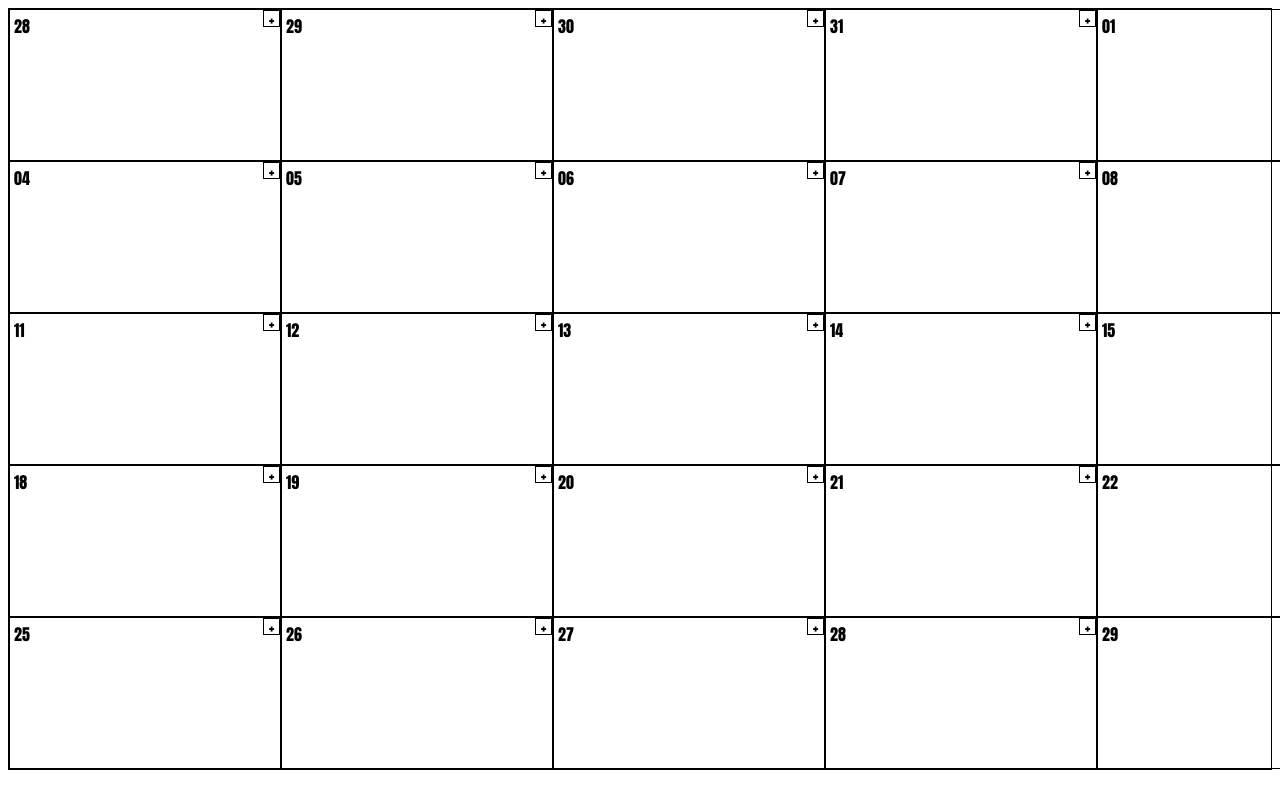
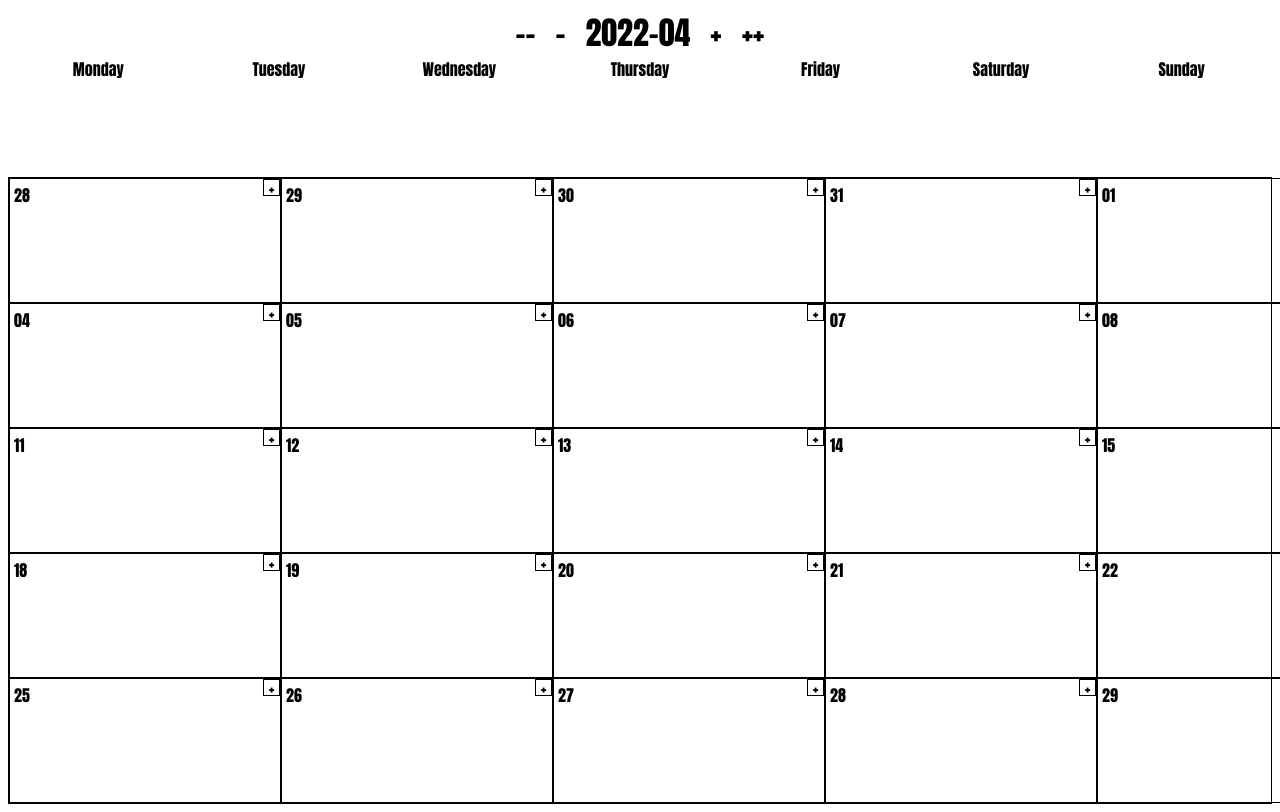
Before and after one commit to yaritaft/my_calendar, a React (Create React App) app: page / in a window 1280 px wide. Shown: the top 812 px of the page. Built offline with nearby package versions, Linux system fonts and the light colour scheme.

Commit message:
Added calendar header controller. Then resized days and added delete feature.

```diff
--- a/src/App.tsx
+++ b/src/App.tsx
@@ -1,7 +1,7 @@
 import React from "react";
 import logo from "./logo.svg";
 import "./App.css";
-import { Calendar } from "./components/Calendar";
+import { Calendar } from "./components/Calendar/Calendar";
 
 function App() {
   return (
--- a/src/components/Calendar.css
+++ b/src/components/Calendar/Calendar.css
@@ -6,6 +6,14 @@
   grid-row-gap: 0px;
   grid-auto-flow: row;
   border: 1px solid;
+}
+
+.dayNames {
+  display: grid;
+  grid-template-columns: repeat(7, 1fr);
+  grid-template-rows: repeat(5, 1fr);
+  grid-column-gap: 0px;
+  grid-row-gap: 0px;
 }
 
 .parent > div {
@@ -42,3 +50,10 @@
   margin: 60px;
   gap: 10px;
 }
+
+.calendar-header {
+  display: flex;
+  gap: 20px;
+  justify-content: center;
+  font-size: 32px;
+}
--- a/src/components/Calendar.tsx
+++ b/src/components/Calendar/Calendar.tsx
@@ -1,11 +1,11 @@
 import { useEffect, useState } from "react";
 import "./Calendar.css";
 import moment from "moment";
-import { Day } from "./Day/Day";
+import { Day } from "../Day/Day";
 import Popup from "react-modal";
 
-import { StoredEvents } from "./Event/Event";
-import { EventCreator } from "./EventCreator/EventCreator";
+import { StoredEvents } from "../Event/Event";
+import { EventCreator } from "../EventCreator/EventCreator";
 
 const getDaysArray = (start: Date, end: Date): Date[] => {
   const arr: Date[] = [];
@@ -78,6 +78,12 @@ const daysMonthAfter = (date: Date): Date[] => {
   return daysAfterMonth;
 };
 
+const generateDates = (date: Date): Date[] => [
+  ...daysMonthBefore(date),
+  ...daysMonth(date),
+  ...daysMonthAfter(date),
+];
+
 const customStyles = {
   content: {
     top: "50%",
@@ -92,13 +98,96 @@ const customStyles = {
     alignItems: "center",
   },
 };
+function capitalizeFirstLetter(string: string) {
+  return string.charAt(0).toUpperCase() + string.slice(1);
+}
+
+interface CalendarHeaderProps {
+  date: Date;
+  setDate: (date: Date) => void;
+  setDays: (dates: Date[]) => void;
+}
+
+const goYearBack = (
+  date: Date,
+  setDate: (date: Date) => void,
+  setDays: (dates: Date[]) => void
+) => {
+  const update = moment(date).subtract(1, "years").toDate();
+  setDate(update);
+  setDays(generateDates(update));
+};
+const goMonthBack = (
+  date: Date,
+  setDate: (date: Date) => void,
+  setDays: (dates: Date[]) => void
+) => {
+  const update = moment(date).subtract(1, "months").toDate();
+  setDate(update);
+  setDays(generateDates(update));
+};
+const goMonthForward = (
+  date: Date,
+  setDate: (date: Date) => void,
+  setDays: (dates: Date[]) => void
+) => {
+  const update = moment(date).add(1, "months").toDate();
+  setDate(update);
+  setDays(generateDates(update));
+};
+const goYearForward = (
+  date: Date,
+  setDate: (date: Date) => void,
+  setDays: (dates: Date[]) => void
+) => {
+  const update = moment(date).add(1, "years").toDate();
+  setDate(update);
+  setDays(generateDates(update));
+};
+
+const CalendarHeader = ({ date, setDate, setDays }: CalendarHeaderProps) => {
+  return (
+    <div className="calendar-header">
+      <div
+        onClick={() => {
+          goYearBack(date, setDate, setDays);
+        }}
+      >
+        {" "}
+        --{" "}
+      </div>
+      <div
+        onClick={() => {
+          goMonthBack(date, setDate, setDays);
+        }}
+      >
+        {" "}
+        -{" "}
+      </div>
+      <div>{date.toISOString().substring(0, 7)}</div>
+      <div
+        onClick={() => {
+          goMonthForward(date, setDate, setDays);
+        }}
+      >
+        {" "}
+        +{" "}
+      </div>
+      <div
+        onClick={() => {
+          goYearForward(date, setDate, setDays);
+        }}
+      >
+        {" "}
+        ++{" "}
+      </div>
+    </div>
+  );
+};
+
 export const Calendar = () => {
   const [date, setDate] = useState(new Date());
-  const [days, setDays] = useState([
-    ...daysMonthBefore(date),
-    ...daysMonth(date),
-    ...daysMonthAfter(date),
-  ]);
+  const [days, setDays] = useState(generateDates(date));
   const [storedEvents, setStoredEvents] = useState<StoredEvents>({});
   useEffect(() => {
     setStoredEvents(JSON.parse(localStorage.getItem("storedEvents")!));
@@ -120,6 +209,13 @@ export const Calendar = () => {
   }
 
   return (
+    <div>
+      <CalendarHeader date={date} setDate={setDate} setDays={setDays} />
+      <div className="dayNames">
+        {Object.keys(daysBefore).map((day) => (
+          <div>{capitalizeFirstLetter(day)}</div>
+        ))}
+      </div>
       <div className="calendar">
         <div className="parent">
           {days.map((day) => (
@@ -134,5 +230,6 @@ export const Calendar = () => {
         </div>
         {/* <button onClick={openModal}>ADD</button> */}
       </div>
+    </div>
   );
 };
--- a/src/components/Day/Day.css
+++ b/src/components/Day/Day.css
@@ -1,6 +1,6 @@
 .day {
   width: 270px;
-  height: 150px;
+  height: 123px;
 }
 
 .day header {
--- a/src/components/Day/Day.tsx
+++ b/src/components/Day/Day.tsx
@@ -2,6 +2,7 @@ import "./Day.css";
 import { Event, StoredEvents } from "../Event/Event";
 import { useState } from "react";
 import { eraseEvent } from "../EventCreator/EventCreator";
+import { EventDetails } from "../EventDetails/EventDetails";
 
 interface Properties {
   events?: Event[];
@@ -31,10 +32,14 @@ export const Day = ({
       {events?.map((event) => (
         <div
           key={event.id}
-          onClick={() => eraseEvent(day, event, setStoredEvents)}
+          // onClick={() => eraseEvent(day, event, setStoredEvents)}
           className="event"
         >
-          {event.title}
+          <EventDetails
+            event={event}
+            date={day}
+            setStoredEvents={setStoredEvents}
+          />
         </div>
       ))}
     </div>
--- /dev/null
+++ b/src/components/EventDetails/EventDetails.css
@@ -0,0 +1,27 @@
+.popup-event-details {
+  height: 300px;
+  background: red;
+  width: 300px;
+}
+
+.popup-event-details header {
+  font-size: 36px;
+  display: flex;
+  justify-content: center;
+  margin: 24px;
+}
+
+.popup-event-details div {
+  margin: 50px 50px;
+}
+
+.popup-event-details div div {
+  margin: 20px;
+}
+
+.popup-event-details footer {
+  display: flex;
+  justify-content: center;
+  margin: 60px;
+  gap: 10px;
+}
--- /dev/null
+++ b/src/components/EventDetails/EventDetails.tsx
@@ -0,0 +1,53 @@
+import { useState } from "react";
+import Popup from "react-modal";
+import { Event, StoredEvents } from "../Event/Event";
+import { eraseEvent } from "../EventCreator/EventCreator";
+import "./EventDetails.css";
+
+interface Properties {
+  event: Event;
+  date: Date;
+  setStoredEvents: (storedEvents: StoredEvents) => void;
+}
+
+const customStyles = {
+  content: {
+    top: "50%",
+    left: "50%",
+    right: "auto",
+    bottom: "auto",
+    margin: "auto",
+  },
+  overlay: {
+    display: "flex",
+    justifyContent: "center",
+    alignItems: "center",
+    height: "500px",
+    width: "500px",
+    backgroundColor: "red",
+    margin: "auto",
+  },
+};
+
+export const EventDetails = ({ event, date, setStoredEvents }: Properties) => {
+  const [open, setOpen] = useState(false);
+  return (
+    <>
+      <div onClick={() => setOpen(true)}>{event.title}</div>
+      <Popup isOpen={open} className="popup-event-details" style={customStyles}>
+        <header>{date.toISOString().substring(0, 10)}</header>
+        <div>
+          <div>Description: {event.title}</div>
+          <div>From: {event.from}</div>
+          <div>To: {event.to}</div>
+        </div>
+        <footer>
+          <button onClick={() => setOpen(false)}>Cancel</button>
+          <button onClick={() => eraseEvent(date, event, setStoredEvents)}>
+            Delete
+          </button>
+        </footer>
+      </Popup>
+    </>
+  );
+};
```
Lines whose indentation alone changed are shown as unchanged.
